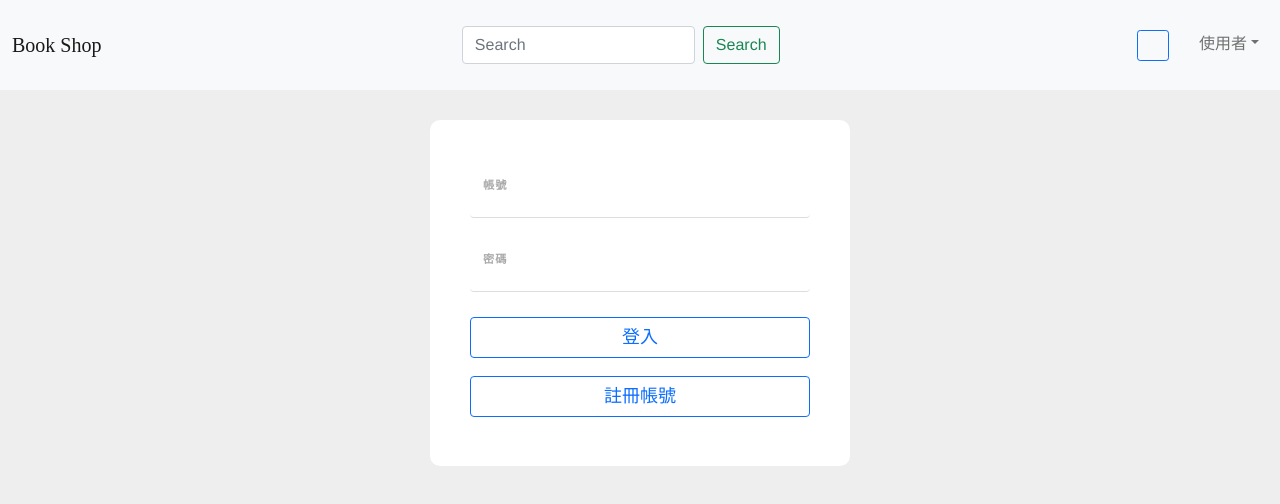
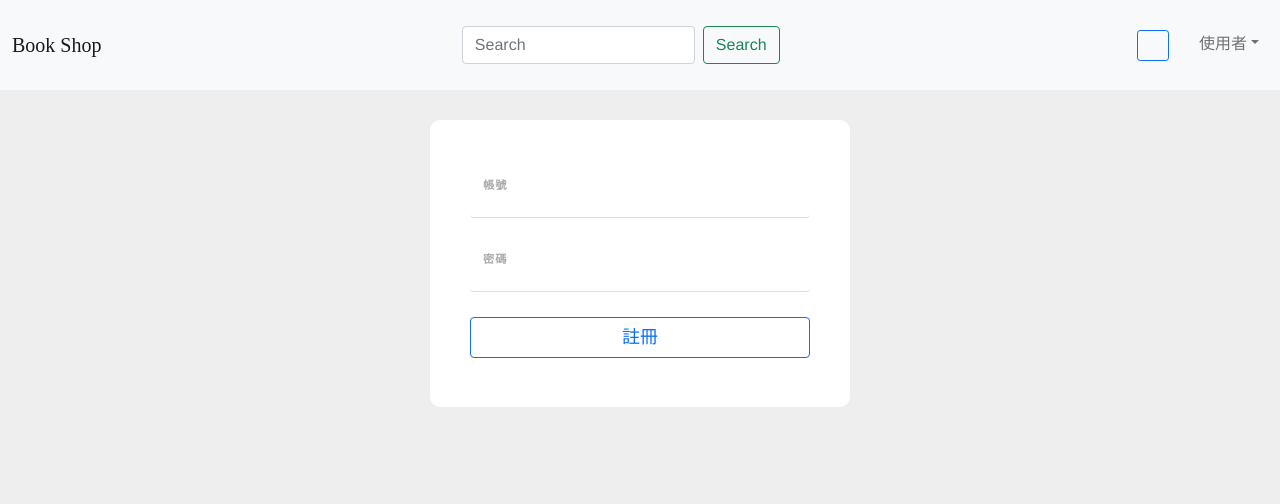
Before and after one commit to tsukiamaoto/vue_shopCart, a Vue app: page /signup in a window 1280 px wide. Before the commit this address led to /login. Shown: the top 504 px of the page. Built offline with nearby package versions, Linux system fonts and the light colour scheme; some icons are missing; a web font is replaced by a local one.

Commit message:
updated url pathname of api

```diff
--- a/package.json
+++ b/package.json
@@ -1,6 +1,6 @@
 {
   "name": "react-shopcart",
-  "version": "0.0.0",
+  "version": "1.0.0",
   "scripts": {
     "dev": "vite",
     "build": "vite build",
--- a/src/api/user.js
+++ b/src/api/user.js
@@ -1,5 +1,5 @@
 const loginUser = (payload = {}) => {
-  return fetch("/api/v1/user/login", {
+  return fetch("http://localhost:8080/api/v1/user/login", {
     method: 'POST',
     headers: {"content-type": "application/json"},
     body: JSON.stringify(payload)
@@ -9,12 +9,12 @@ const loginUser = (payload = {}) => {
       return result
     })
     .catch(function(err) {
-      console.log(err)
+      console.error(err)
     })
 }
 
 const logoutUser = () => {
-  return fetch("/api/v1/user/logout", {
+  return fetch("http://localhost:8080/api/v1/user/logout", {
     method: 'POST',
     headers: {"content-type": "application/json"}
   })
@@ -23,12 +23,12 @@ const logoutUser = () => {
       return result
     })
     .catch(function(err) {
-      console.log(err)
+      console.error(err)
     })
 }
 
 const signupUser = (payload) => {
-  return fetch("/api/v1/user/signup", {
+  return fetch("http://localhost:8080/api/v1/user/signup", {
     method: 'POST',
     headers: {"content-type": "application/json"},
     body: JSON.stringify(payload)
@@ -37,7 +37,7 @@ const signupUser = (payload) => {
       return res.data
     })
     .catch(function(err) {
-      console.log(err)
+      console.error(err)
     })
 }
 
--- a/src/pages/Login.vue
+++ b/src/pages/Login.vue
@@ -44,7 +44,7 @@ export default {
 
 <template>
   <Appbar />
-  <form @submit.prevent="onSubmit">
+  <form>
     <div class="form-floating mb-3">
       <input id="floatingInputAccount" class="form-control" type="email" placeholder="name@example.com" v-model="username"/>
       <label for="floatingInputAccount">帳號</label>
@@ -56,7 +56,7 @@ export default {
     </div>
 
     <button class="btn btn-outline-primary" type="button" @click="loginUser({username, password})">登入</button>
-    <router-link to="/signup">
+    <router-link :to="{ name: 'Signup'}">
       <button class="btn btn-outline-primary" type="button" >註冊帳號</button>
     </router-link>
 
--- a/src/route.js
+++ b/src/route.js
@@ -10,7 +10,6 @@ const routes = [
     name: 'Home',
     path: '/',
     component: Home,
-    meta: { requiredAuth: true }
   },
   {
     name: 'Login',
@@ -21,13 +20,11 @@ const routes = [
     name: 'Signup',
     path: '/signup',
     component: Signup ,
-    meta: { requiredAuth: true }
   },
   {
     name: 'Product',
-    path: '/product',
+    path: '/product/:productId',
     component: Product,
-    meta: { requiredAuth: true }
   }
 ]
 
--- a/src/store/modules/user.js
+++ b/src/store/modules/user.js
@@ -20,8 +20,6 @@ const actions = {
   async logoutUser({ commit }) {
     const result = await logoutUser()
     commit('logoutUser', result.isLogined)
-
-    // Cookie.remove('session-key', {path: '/api'})
   },
   async signupUser({ commit }, user) {
     await signupUser(user)
@@ -41,7 +39,7 @@ const mutations = {
 }
 
 export default {
-  namespaced: true,
+  namespaced: true, // add to user package
   state,
   mutations,
   actions,
```
Also changed, not shown: src/assets/no-image.svg (added), 1 other file (tests, documents, lock files or other folders).
